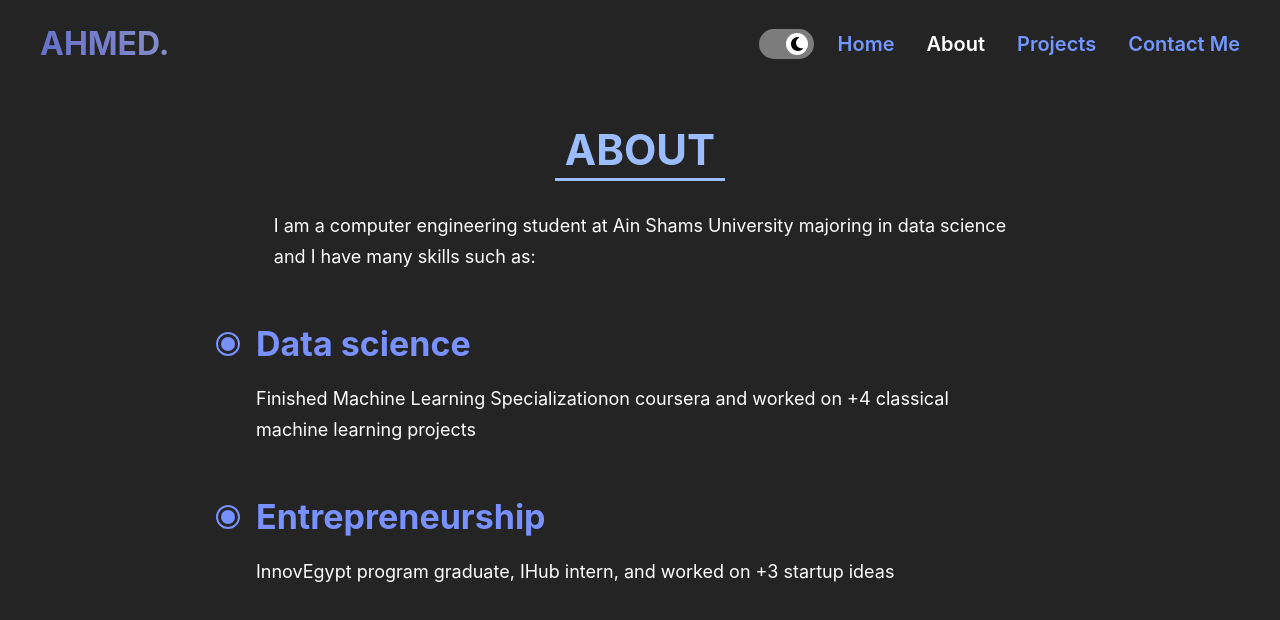
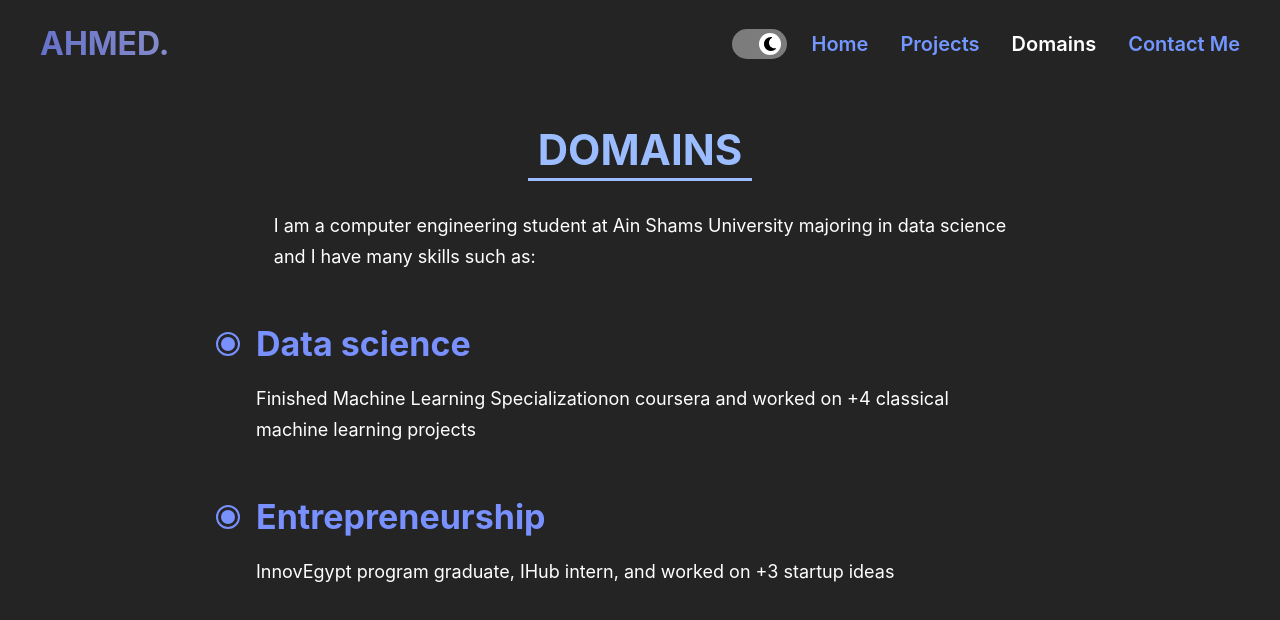
Before and after one commit to Youssef-Mhmoud/portfolio, a React (Vite) app: page /about in a window 1280 px wide. Shown: the top 620 px of the page. Built offline with nearby package versions, Linux system fonts and the light colour scheme.

Commit message:
change about into domains

```diff
--- a/src/components/layouts/Navbar.jsx
+++ b/src/components/layouts/Navbar.jsx
@@ -37,14 +37,14 @@ const Navbar = () => {
               Home
             </NavLink>
           </li>
-          <li className="about">
-            <NavLink to="about" onClick={() => setHideMenu(false)}>
-              About
-            </NavLink>
-          </li>
           <li className="project">
             <NavLink to="projects" onClick={() => setHideMenu(false)}>
               Projects
+            </NavLink>
+          </li>
+          <li className="about">
+            <NavLink to="about" onClick={() => setHideMenu(false)}>
+              Domains
             </NavLink>
           </li>
           <li className="contact">
--- a/src/pages/About.jsx
+++ b/src/pages/About.jsx
@@ -23,7 +23,7 @@ const About = ({ padding }) => {
         ref={ref}
         style={{ paddingTop: padding, paddingBottom: padding }}
       >
-        <h2 className={`about__title ${inView && "active__title"}`}>About</h2>
+        <h2 className={`about__title ${inView && "active__title"}`}>Domains</h2>
         <div className="about__info">
           <p className="brief">
             I am a computer engineering student at Ain Shams University majoring
--- a/src/pages/Home.jsx
+++ b/src/pages/Home.jsx
@@ -77,8 +77,8 @@ const Home = () => {
           </div>
         </div>
       </div>
+      <Projects padding="80px" />
       <About padding="80px" />
-      <Projects padding="80px" />
       <Contact padding="50px" />
       <Footer />
 
```
